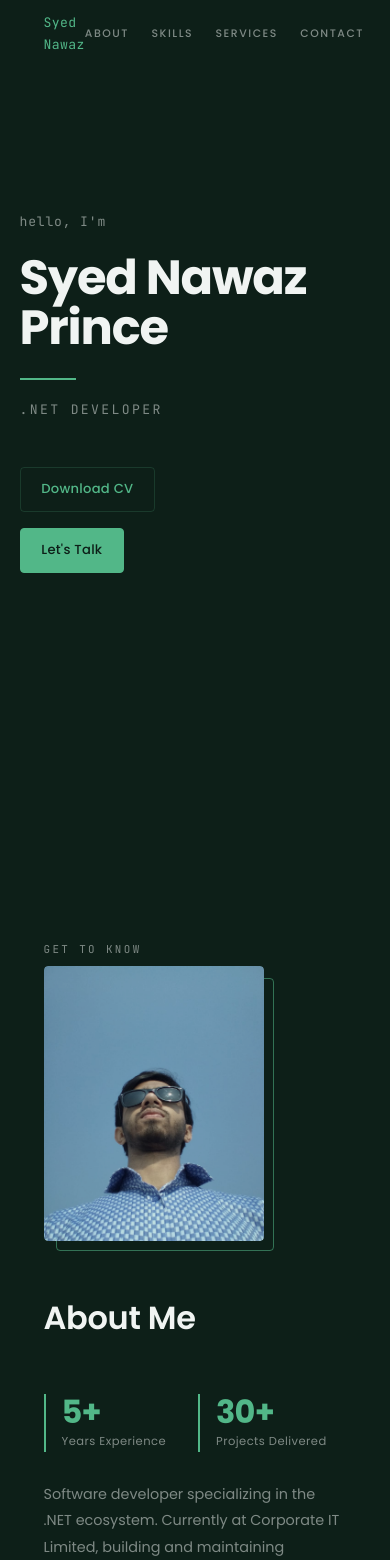
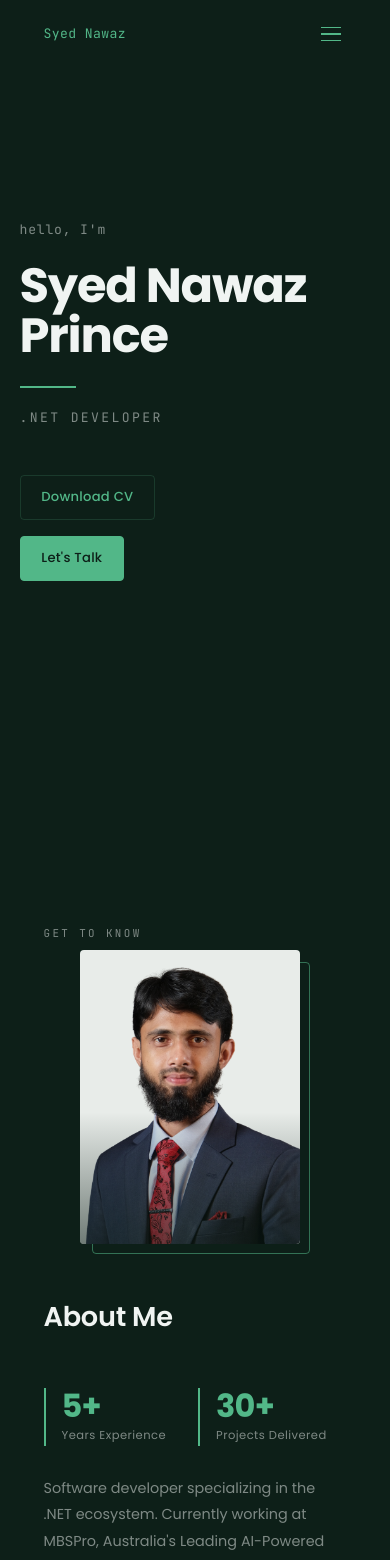
Before and after one commit to nawazprince/React-Portfolio, a React (Create React App) app: page / in a window 390 px wide. Shown: the top 1560 px of the page. Built offline with nearby package versions, Linux system fonts and the light colour scheme.

Commit message:
modified component for UI responsive

```diff
--- a/src/components/about/About.jsx
+++ b/src/components/about/About.jsx
@@ -1,6 +1,6 @@
 import React from 'react';
 import './about.css';
-import ME from '../../assets/me2.jpeg';
+import ME from '../../assets/me.png';
 
 const About = () => {
   return (
@@ -30,9 +30,9 @@ const About = () => {
             </div>
 
             <p className="about_bio fade-up">
-              Software developer specializing in the .NET ecosystem. Currently at Corporate IT Limited,
-              building and maintaining enterprise applications with MS SQL, ASP.NET Web Forms,
-              Web API, ASP.NET MVC, and Angular JS.
+              Software developer specializing in the .NET ecosystem. Currently working at MBSPro, Australia's Leading AI-Powered
+              Scribe & MBS Billing Platform.
+              Building and maintaining enterprise applications with .NET 10.
             </p>
 
             <a href="#contact" className="btn btn-primary fade-up">Let's Talk</a>
--- a/src/components/about/about.css
+++ b/src/components/about/about.css
@@ -34,18 +34,39 @@
   z-index: 1;
   border-radius: 4px;
   overflow: hidden;
+  background: #e8ece9;
+}
+
+.about_photo-frame::after {
+  content: '';
+  position: absolute;
+  bottom: 0;
+  left: 0;
+  right: 0;
+  height: 45%;
+  background: linear-gradient(to bottom, transparent, rgba(13, 31, 24, 0.55));
+  pointer-events: none;
+  z-index: 2;
+  transition: opacity 450ms ease;
+}
+
+.about_photo:hover .about_photo-frame::after {
+  opacity: 0.5;
 }
 
 .about_photo-frame img {
+  display: block;
+  width: 100%;
   border-radius: 4px;
-  filter: brightness(0.9) saturate(0.82);
+  filter: brightness(0.92) saturate(0.85) contrast(1.02);
   transition: filter 450ms ease;
-  aspect-ratio: 4/5;
-  object-position: top center;
+  aspect-ratio: 3/4;
+  object-fit: cover;
+  object-position: center 8%;
 }
 
 .about_photo:hover .about_photo-frame img {
-  filter: brightness(1) saturate(1);
+  filter: brightness(1) saturate(1) contrast(1);
 }
 
 /* ── Stats ── */
@@ -101,6 +122,7 @@
 
   .about_photo {
     max-width: 230px;
+    margin: 0 auto;
     padding-right: 10px;
     padding-bottom: 10px;
   }
--- a/src/components/header/header.css
+++ b/src/components/header/header.css
@@ -105,10 +105,6 @@
     padding-left: 0;
     padding-right: 0;
   }
-
-  .header_scroll {
-    left: calc((100% - var(--container-md)) / 2 + 1.5rem);
-  }
 }
 
 @media screen and (max-width: 600px) {
--- a/src/components/nav/Nav.jsx
+++ b/src/components/nav/Nav.jsx
@@ -4,10 +4,12 @@ import './nav.css';
 const Nav = () => {
   const [scrolled, setScrolled] = useState(false);
   const [activeSection, setActiveSection] = useState('header');
+  const [menuOpen, setMenuOpen] = useState(false);
 
   useEffect(() => {
     const handleScroll = () => {
       setScrolled(window.scrollY > 40);
+      setMenuOpen(false);
 
       const sections = ['header', 'about', 'experience', 'services', 'contact'];
       const current = sections.find(id => {
@@ -23,16 +25,30 @@ const Nav = () => {
     return () => window.removeEventListener('scroll', handleScroll);
   }, []);
 
+  const close = () => setMenuOpen(false);
+
   return (
-    <nav className={scrolled ? 'scrolled' : ''}>
+    <nav className={`${scrolled ? 'scrolled' : ''} ${menuOpen ? 'menu-open' : ''}`}>
       <div className="nav_container">
-        <a href="#header" className="nav_logo">Syed Nawaz</a>
-        <div className="nav_links">
-          <a href="#about"      className={activeSection === 'about'      ? 'active' : ''}>About</a>
-          <a href="#experience" className={activeSection === 'experience' ? 'active' : ''}>Skills</a>
-          <a href="#services"   className={activeSection === 'services'   ? 'active' : ''}>Services</a>
-          <a href="#contact"    className={activeSection === 'contact'    ? 'active' : ''}>Contact</a>
+        <a href="#header" className="nav_logo" onClick={close}>Syed Nawaz</a>
+
+        <div className={`nav_links${menuOpen ? ' open' : ''}`}>
+          <a href="#about"      className={activeSection === 'about'      ? 'active' : ''} onClick={close}>About</a>
+          <a href="#experience" className={activeSection === 'experience' ? 'active' : ''} onClick={close}>Skills</a>
+          <a href="#services"   className={activeSection === 'services'   ? 'active' : ''} onClick={close}>Services</a>
+          <a href="#contact"    className={activeSection === 'contact'    ? 'active' : ''} onClick={close}>Contact</a>
         </div>
+
+        <button
+          className={`nav_toggle${menuOpen ? ' open' : ''}`}
+          onClick={() => setMenuOpen(prev => !prev)}
+          aria-label="Toggle navigation menu"
+          aria-expanded={menuOpen}
+        >
+          <span />
+          <span />
+          <span />
+        </button>
       </div>
     </nav>
   );
--- a/src/components/nav/nav.css
+++ b/src/components/nav/nav.css
@@ -78,6 +78,30 @@ nav.scrolled {
   width: 100%;
 }
 
+/* Hamburger button — hidden at desktop */
+.nav_toggle {
+  display: none;
+  flex-direction: column;
+  justify-content: center;
+  gap: 5px;
+  background: transparent;
+  cursor: pointer;
+  padding: 6px;
+}
+
+.nav_toggle span {
+  display: block;
+  width: 20px;
+  height: 1.5px;
+  background: var(--color-primary);
+  transition: transform 280ms ease, opacity 280ms ease;
+  transform-origin: center;
+}
+
+.nav_toggle.open span:nth-child(1) { transform: translateY(6.5px) rotate(45deg); }
+.nav_toggle.open span:nth-child(2) { opacity: 0; }
+.nav_toggle.open span:nth-child(3) { transform: translateY(-6.5px) rotate(-45deg); }
+
 /* Responsive */
 @media screen and (max-width: 1024px) {
   .nav_container {
@@ -91,11 +115,54 @@ nav.scrolled {
     width: var(--container-sm);
   }
 
+  .nav_toggle {
+    display: flex;
+  }
+
+  /* Show solid nav bg when menu is open (even if not scrolled) */
+  nav.menu-open {
+    background: rgba(13, 31, 24, 0.95);
+    backdrop-filter: blur(14px);
+    -webkit-backdrop-filter: blur(14px);
+    border-bottom: 1px solid var(--color-border);
+  }
+
   .nav_links {
-    gap: 1.4rem;
+    position: absolute;
+    top: 100%;
+    left: 0;
+    right: 0;
+    background: rgba(13, 31, 24, 0.95);
+    backdrop-filter: blur(14px);
+    -webkit-backdrop-filter: blur(14px);
+    border-bottom: 1px solid var(--color-border);
+    flex-direction: column;
+    align-items: center;
+    gap: 0;
+    padding: 0.5rem 0 1rem;
+    /* Hidden state */
+    opacity: 0;
+    pointer-events: none;
+    transform: translateY(-6px);
+    transition: opacity 220ms ease, transform 220ms ease;
+  }
+
+  .nav_links.open {
+    opacity: 1;
+    pointer-events: auto;
+    transform: translateY(0);
   }
 
   .nav_links a {
-    font-size: 0.68rem;
+    font-size: 0.75rem;
+    letter-spacing: 0.18em;
+    padding: 0.85rem 1.5rem;
+    width: 100%;
+    text-align: center;
+    color: var(--color-light);
+  }
+
+  .nav_links a::after {
+    display: none;
   }
 }
--- a/src/index.css
+++ b/src/index.css
@@ -164,4 +164,12 @@ img {
   .container {
     width: var(--container-sm);
   }
+
+  section {
+    padding: 5rem 0;
+  }
+
+  .section_heading {
+    font-size: 1.7rem;
+  }
 }
```
